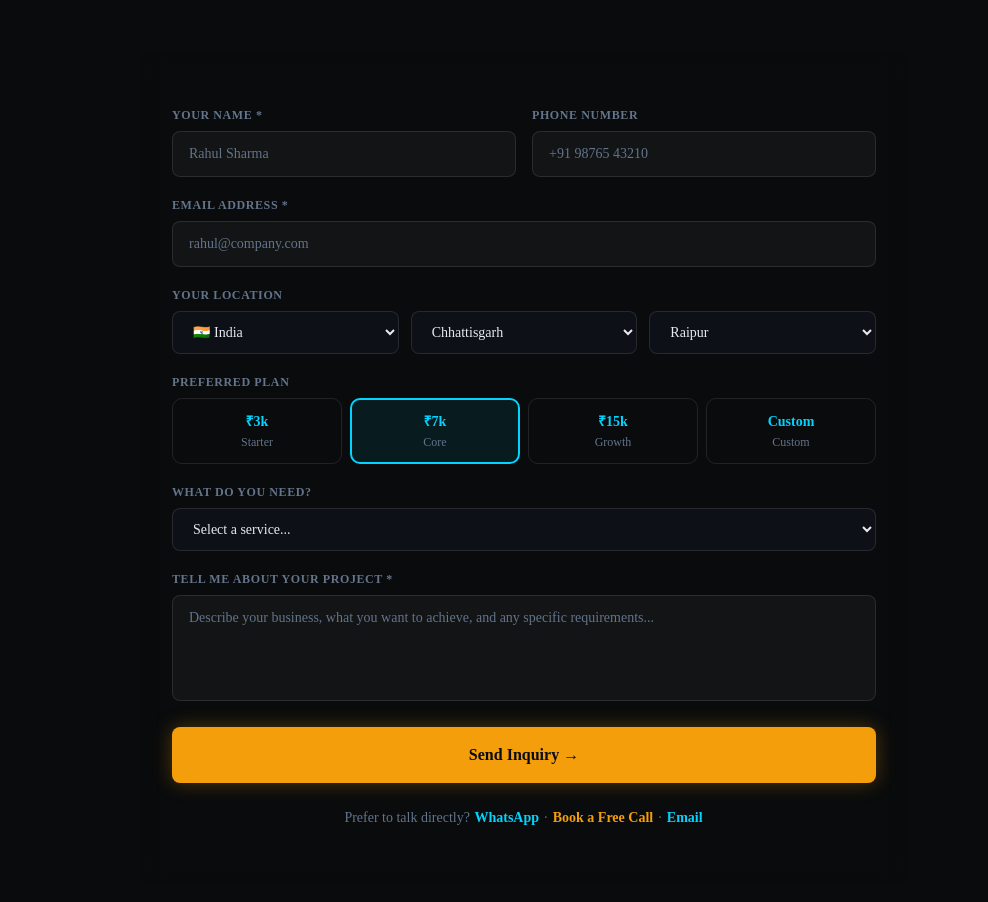
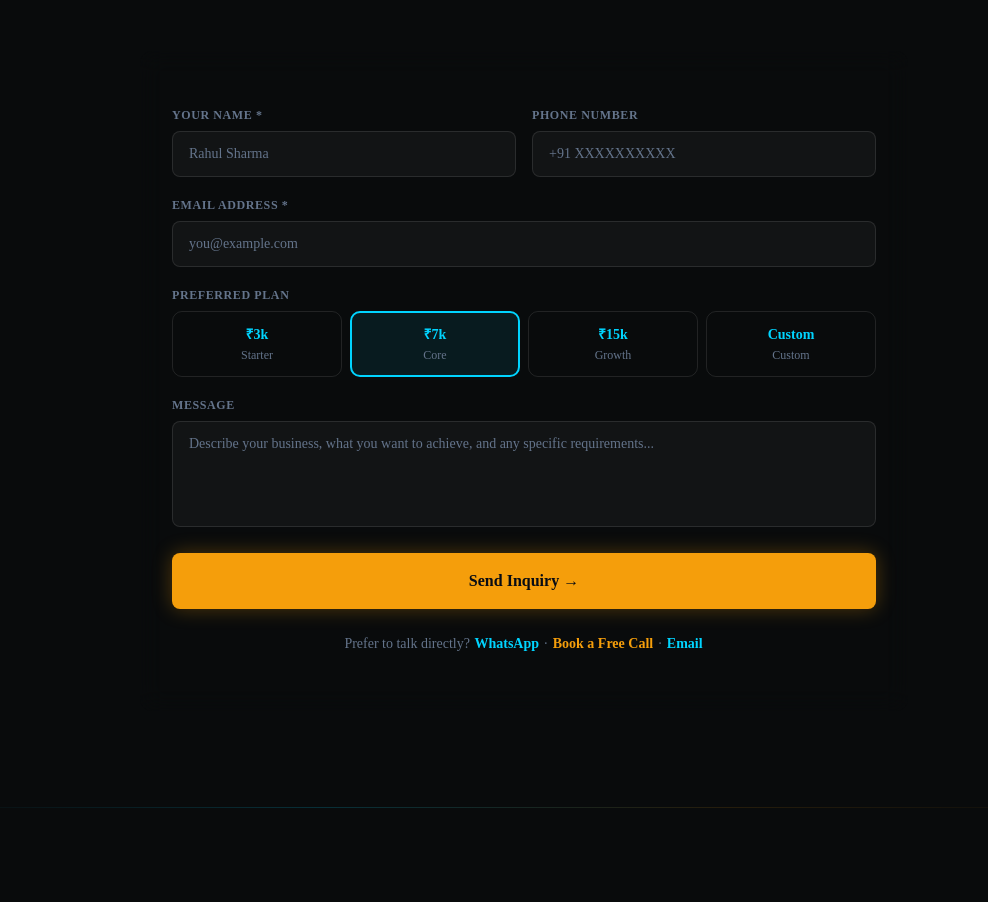
Before and after one commit to ajaysonkar80/ajay-portfolio, a Next.js app: page / in a window 1280 px wide. Shown: the part 7380-8282 px from the top of the page, without its empty margins (116-1104 px from the left). Built offline with nearby package versions, Linux system fonts and the light colour scheme.

Commit message:
feat: update contact form placeholders and labels for clarity; remove unnecessary fields

```diff
--- a/app/api/contact/route.ts
+++ b/app/api/contact/route.ts
@@ -3,15 +3,11 @@ import { contactSchema } from "@/server/validation/contact.schema";
 import { leadService } from "@/server/services/lead.service";
 import { contactRatelimit, getClientIp } from "@/server/redis/ratelimit";
 
-// ─── POST /api/contact ────────────────────────────────────────────────────────
-// Flow: parse → validate → rate limit → save lead → send emails → respond
-
 export async function POST(request: NextRequest) {
   try {
-    // 1 — Parse body
     const body = await request.json();
 
-    // 2 — Validate with Zod
+    // 1 — Validate with Zod
     const parsed = contactSchema.safeParse(body);
     if (!parsed.success) {
       return NextResponse.json(
@@ -24,7 +20,7 @@ export async function POST(request: NextRequest) {
       );
     }
 
-    // 3 — Rate limit (5 requests per IP per minute)
+    // 2 — Rate limit (5 per IP per minute)
     const ip = getClientIp(request);
     const { success: allowed, remaining } = await contactRatelimit.limit(ip);
 
@@ -34,43 +30,34 @@ export async function POST(request: NextRequest) {
           success: false,
           message: "Too many requests. Please wait a minute and try again.",
         },
-        {
-          status:  429,
-          headers: { "Retry-After": "60" },
-        }
+        { status: 429, headers: { "Retry-After": "60" } }
       );
     }
 
-    // 4 — Save lead + send emails
+    // 3 — Save to DB + send notification + send auto-reply
     const lead = await leadService.createLead(parsed.data);
 
-    // 5 — Success response
     return NextResponse.json(
       {
         success: true,
-        message: "Thanks! I'll get back to you within 24 hours.",
+        message: "Thanks! I'll get back to you within 24 hours. Check your email for confirmation.",
         leadId:  lead.id,
       },
-      {
-        status:  201,
-        headers: { "X-RateLimit-Remaining": String(remaining) },
-      }
+      { status: 201, headers: { "X-RateLimit-Remaining": String(remaining) } }
     );
 
   } catch (error) {
-    console.error("[/api/contact] Unexpected error:", error);
-
+    console.error("[POST /api/contact]", error);
     return NextResponse.json(
       {
         success: false,
-        message: "Something went wrong. Please try WhatsApp or email instead.",
+        message: "Something went wrong. Please reach out via WhatsApp or email instead.",
       },
       { status: 500 }
     );
   }
 }
 
-// Block all non-POST methods
 export async function GET() {
   return NextResponse.json({ error: "Method not allowed" }, { status: 405 });
 }
--- a/components/sections/ContactForm.tsx
+++ b/components/sections/ContactForm.tsx
@@ -162,7 +162,7 @@ export default function ContactForm() {
                     <label className={labelClass}>Phone Number</label>
                     <input
                       className="input-neon"
-                      placeholder="+91 98765 43210"
+                      placeholder="+91 XXXXXXXXXX"
                       value={form.phone}
                       onChange={(e) => setField("phone", e.target.value)}
                     />
@@ -175,30 +175,13 @@ export default function ContactForm() {
                   <input
                     type="email"
                     className="input-neon"
-                    placeholder="rahul@company.com"
+                    placeholder="you@example.com"
                     value={form.email}
                     onChange={(e) => setField("email", e.target.value)}
                     required
                   />
                   {errors.email && <p className={errClass}>{errors.email[0]}</p>}
                 </div>
-
-                {/* Location */}
-                <div>
-                  <label className={labelClass}>Your Location</label>
-                  <div className="grid grid-cols-1 sm:grid-cols-3 gap-3">
-                    <select className="input-neon" value={form.country} onChange={(e) => setField("country", e.target.value)} style={{ background: "#0d1117" }}>
-                      {countries.map((c) => <option key={c.code} value={c.code}>{c.label}</option>)}
-                    </select>
-                    <select className="input-neon" value={form.state} onChange={(e) => setField("state", e.target.value)} style={{ background: "#0d1117" }}>
-                      {indianStates.map((s) => <option key={s} value={s}>{s}</option>)}
-                    </select>
-                    <select className="input-neon" value={form.city} onChange={(e) => setField("city", e.target.value)} style={{ background: "#0d1117" }}>
-                      {cgCities.map((c) => <option key={c} value={c}>{c}</option>)}
-                    </select>
-                  </div>
-                </div>
-
                 {/* Service Tier */}
                 <div>
                   <label className={labelClass}>Preferred Plan</label>
@@ -221,23 +204,9 @@ export default function ContactForm() {
                   </div>
                 </div>
 
-                {/* Service Type */}
-                <div>
-                  <label className={labelClass}>What do you need?</label>
-                  <select
-                    className="input-neon"
-                    value={form.serviceType}
-                    onChange={(e) => setField("serviceType", e.target.value)}
-                    style={{ background: "#0d1117" }}
-                  >
-                    <option value="">Select a service...</option>
-                    {serviceTypes.map((s) => <option key={s} value={s}>{s}</option>)}
-                  </select>
-                </div>
-
                 {/* Project outline */}
                 <div>
-                  <label className={labelClass}>Tell me about your project *</label>
+                  <label className={labelClass}>Message</label>
                   <textarea
                     className="input-neon"
                     placeholder="Describe your business, what you want to achieve, and any specific requirements..."
@@ -245,7 +214,7 @@ export default function ContactForm() {
                     style={{ resize: "none" }}
                     value={form.projectOutline}
                     onChange={(e) => setField("projectOutline", e.target.value)}
-                    required
+
                   />
                   {errors.projectOutline && <p className={errClass}>{errors.projectOutline[0]}</p>}
                 </div>
@@ -280,7 +249,7 @@ export default function ContactForm() {
                 <div className="text-center text-sm text-[#64748b] pt-1">
                   Prefer to talk directly?&nbsp;
                   <Button asChild variant="link" className="h-auto p-0 text-sm font-semibold" style={{ color: "#00D4FF" }}>
-                    <Link href="https://wa.me/91XXXXXXXXXX" target="_blank" rel="noreferrer">WhatsApp</Link>
+                    <Link href="https://wa.me/918319928445" target="_blank" rel="noreferrer">WhatsApp</Link>
                   </Button>
                   &nbsp;·&nbsp;
                   <Button asChild variant="link" className="h-auto p-0 text-sm font-semibold" style={{ color: "#F59E0B" }}>
```
